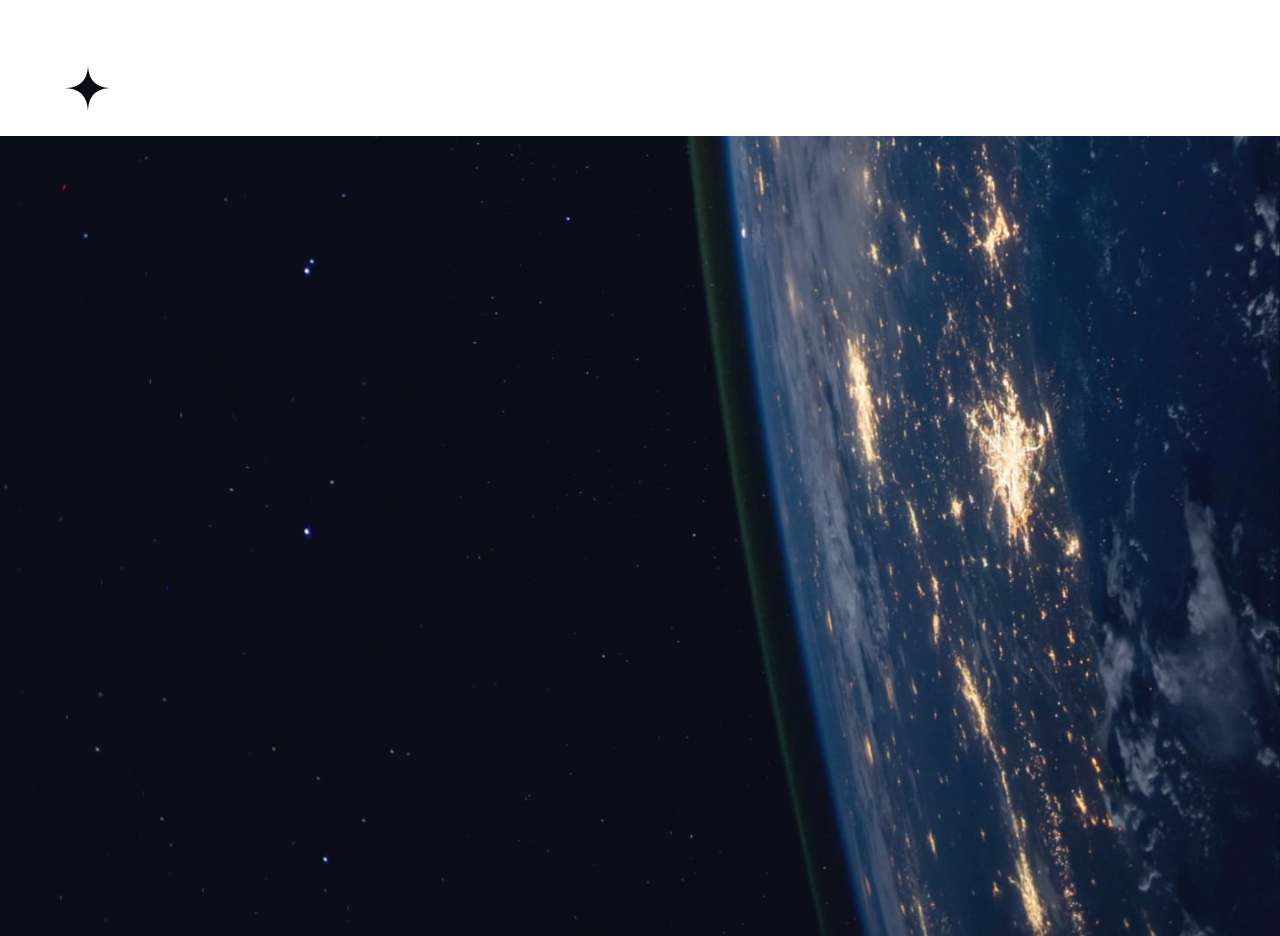
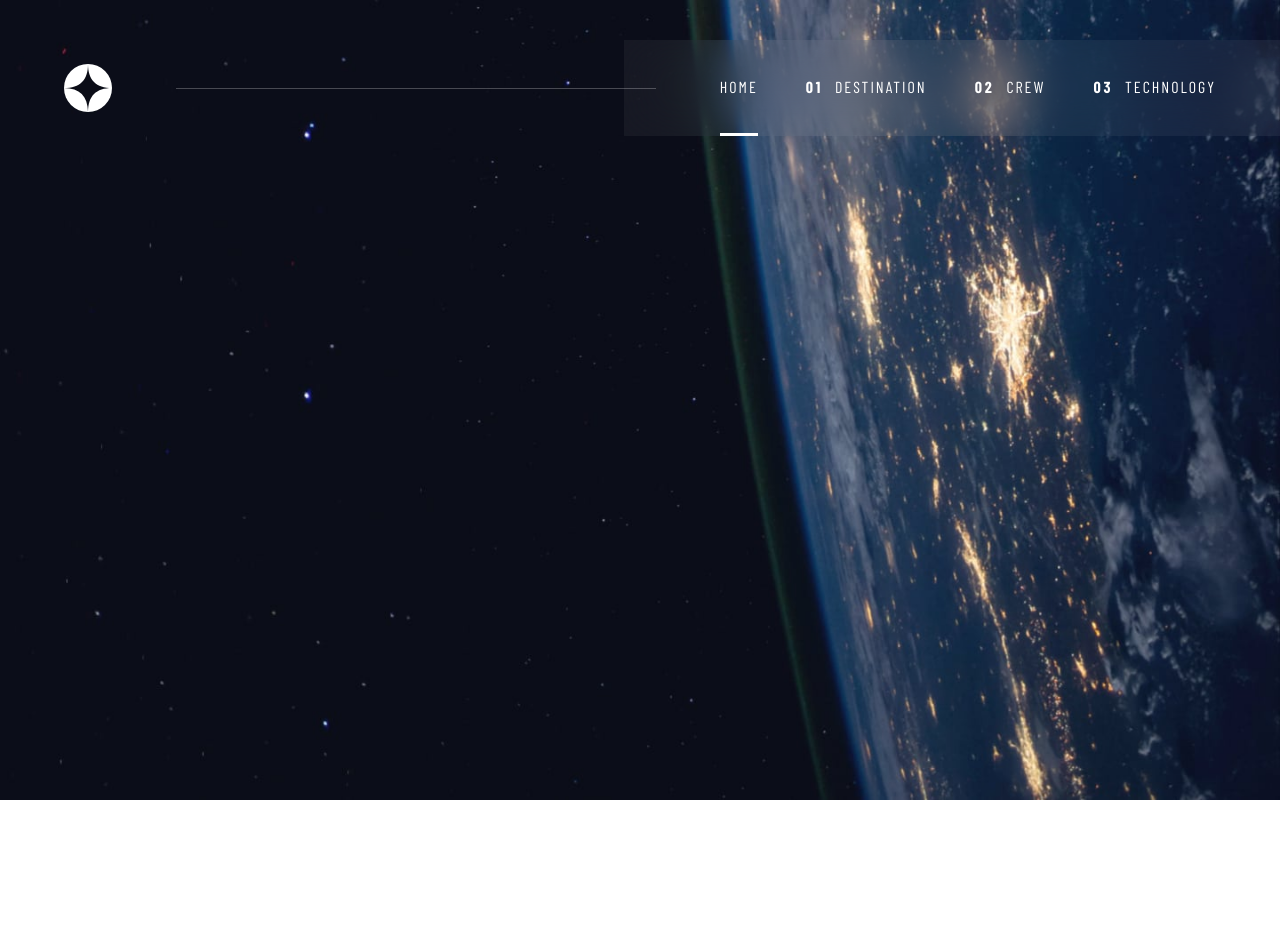
Before and after one commit to kerem-gurbuz/fm-space-tourism-website, a Next.js app: page / in a window 1280 px wide. After the commit the page ends 800 px from the top, so only its background shows below. Built offline with nearby package versions, Linux system fonts and the light colour scheme; a web font is replaced by a local one.

Commit message:
fix(ui): resolve styling inconsistencies in header and mobile navigation

```diff
--- a/src/components/header/index.tsx
+++ b/src/components/header/index.tsx
@@ -7,7 +7,7 @@ import { NAVIGATION_LINKS } from '@/lib/constants/navigation-links';
 
 export function Header() {
   return (
-    <header id="header">
+    <header id="header" className="fixed inset-x-0 top-0 z-50">
       <div className="flex items-center justify-between py-6 md:py-0 lg:pt-10">
         {/* Logo Container */}
         <div className="flex items-center justify-start lg:w-1/2">
@@ -16,12 +16,12 @@ export function Header() {
               <Image src="/assets/shared/logo.svg" alt="Logo" fill priority />
             </Link>
           </div>
-          <div className="hidden h-[1px] w-full bg-white opacity-25 lg:-mr-4 lg:block" />
+          <div className="z-10 hidden h-[1px] w-full bg-white opacity-25 lg:-mr-4 lg:block" />
         </div>
         {/* Desktop & Tablet Navigation Bar */}
         <div className="hidden flex-1 md:block lg:-ml-4">
           <NavLinks
-            containerClassName="h-24 bg-white/5 px-10 lg:px-16"
+            containerClassName="h-24 bg-white/5 px-10 backdrop-blur-xl lg:px-16"
             navListClassName="justify-end gap-12"
             navListDirection="horizontal"
             navLinks={NAVIGATION_LINKS}
--- a/src/components/header/nav-menu.tsx
+++ b/src/components/header/nav-menu.tsx
@@ -40,7 +40,7 @@ export function NavMenu() {
       </SheetTrigger>
       <SheetContent
         side="right"
-        className="min-h-dvh w-[254px] border-none bg-blue-900/15 p-0 pl-8 pt-[133px]"
+        className="min-h-dvh w-[254px] border-none bg-blue-900/15 p-0 pl-8 pt-[133px] backdrop-blur-xl"
       >
         <SheetHeader className="sr-only">
           <SheetTitle>Navigation menu</SheetTitle>
--- a/src/components/ui/sheet.tsx
+++ b/src/components/ui/sheet.tsx
@@ -21,7 +21,7 @@ const SheetOverlay = React.forwardRef<
 >(({ className, ...props }, ref) => (
   <SheetPrimitive.Overlay
     className={cn(
-      'fixed inset-0 z-50 bg-black/80 data-[state=open]:animate-in data-[state=closed]:animate-out data-[state=closed]:fade-out-0 data-[state=open]:fade-in-0',
+      'fixed inset-0 z-50 data-[state=open]:animate-in data-[state=closed]:animate-out data-[state=closed]:fade-out-0 data-[state=open]:fade-in-0',
       className,
     )}
     {...props}
```
